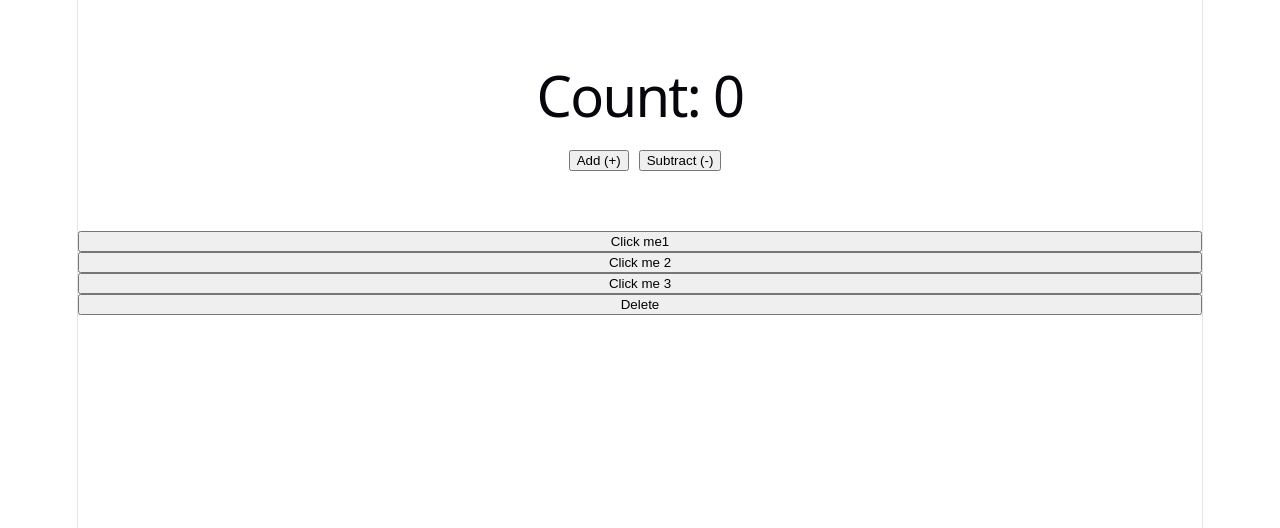
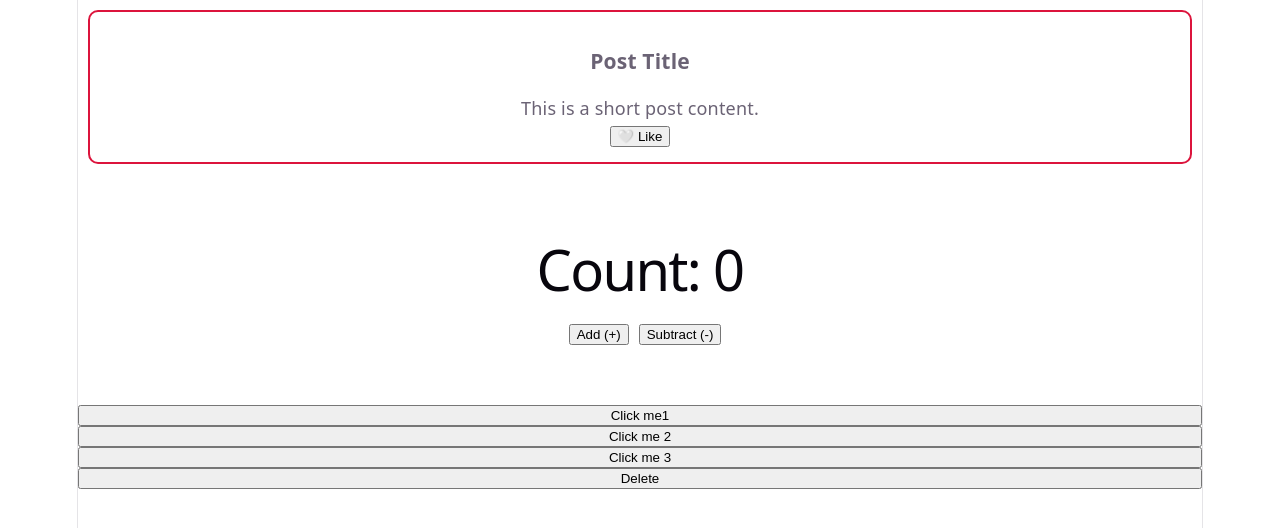
Before and after one commit to MoriamAkterSwarna/state-management-react-mod27, a React (Vite) app: page / in a window 1280 px wide. Shown: the top 528 px of the page. Built offline with nearby package versions, Linux system fonts and the light colour scheme.

Commit message:
Code for video-4 added

```diff
--- a/src/App.tsx
+++ b/src/App.tsx
@@ -1,5 +1,6 @@
 import "./App.css";
 import Counter from "./Counter";
+import LikeButton from "./LikeButton";
 
 function App() {
   const handleClick2 = () => {
@@ -15,6 +16,8 @@ function App() {
 
   return (
     <>
+
+      <LikeButton />
       <Counter />
 
       {/* Way 1 */}
--- /dev/null
+++ b/src/LikeButton.tsx
@@ -0,0 +1,32 @@
+import { useState, type CSSProperties } from "react";
+
+export default function LikeButton() {
+  const [isLiked, setIsLiked] = useState(false);
+
+  const toggleLike = () => {
+    if(isLiked) {
+        setIsLiked(false);
+    } else {
+        setIsLiked(true);
+    }
+  };
+
+  const cardStyle: CSSProperties = {
+    border: "2px solid crimson",
+    margin: "10px",
+    padding: "15px",
+    borderRadius: "10px",
+    textAlign: "center",
+  };
+
+  return (
+    <div style={cardStyle}>
+      <h3>Post Title</h3>
+      <p>This is a short post content.</p>
+
+      <button onClick={toggleLike}>
+        {isLiked ? "❤️ Liked" : "🤍 Like"}
+      </button>
+    </div>
+  );
+}
```
